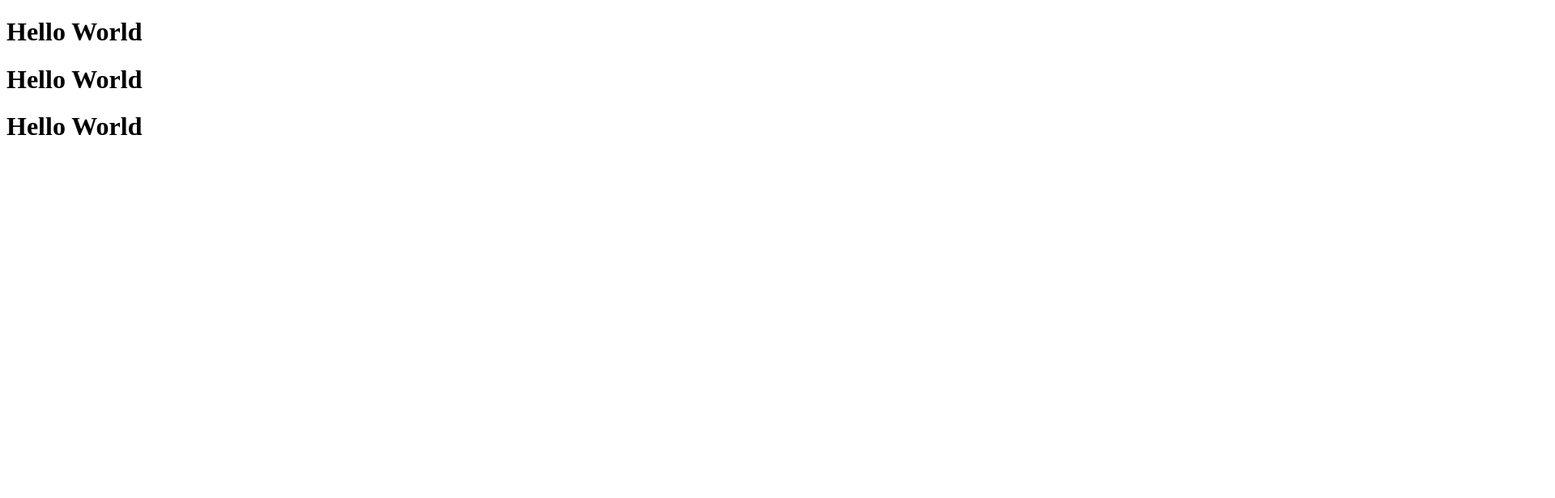
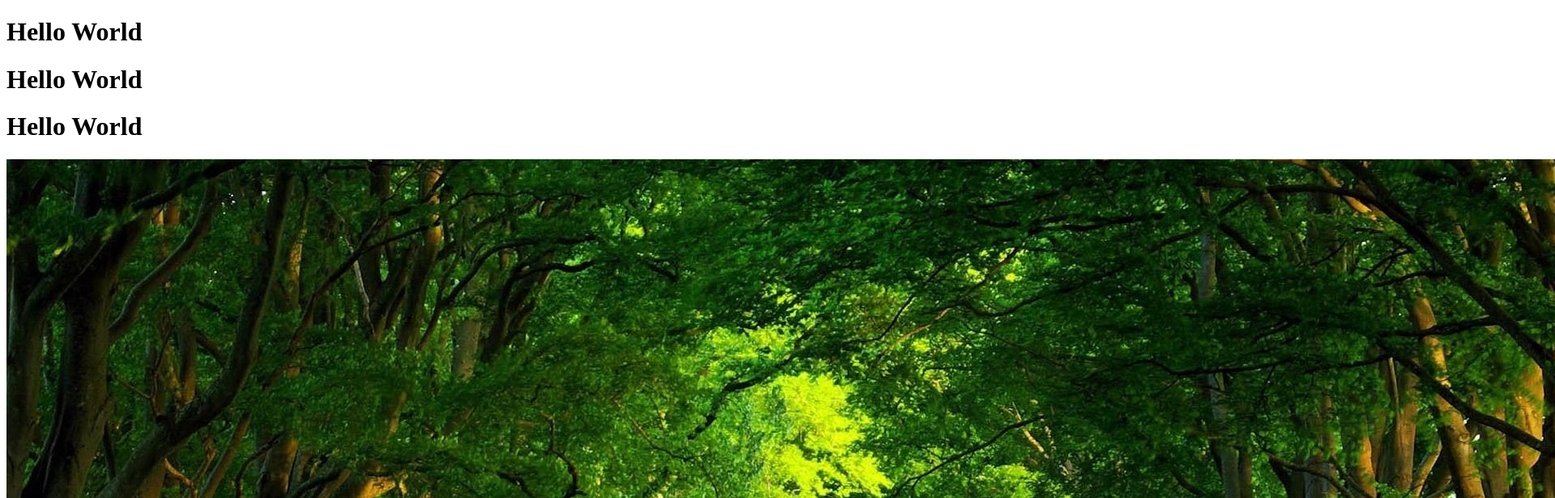
Before and after one commit to mamunuruc/first-repo, a plain HTML site: page index.html in a window 1280 px wide. Shown: the top 616 px of the page at 81% size, 1920 px wide, since content can reach past the window. Drawn offline with Linux system fonts and the light colour scheme.

Commit message:
added image

```diff
--- a/index.html
+++ b/index.html
@@ -10,5 +10,6 @@
    <h1>Hello World</h1>
    <h1>Hello World</h1>
    <h1>Hello World</h1>
+   <img src="road.jpg" alt="">
 </body>
 </html>
```
Also changed, not shown: road.jpg (added).
